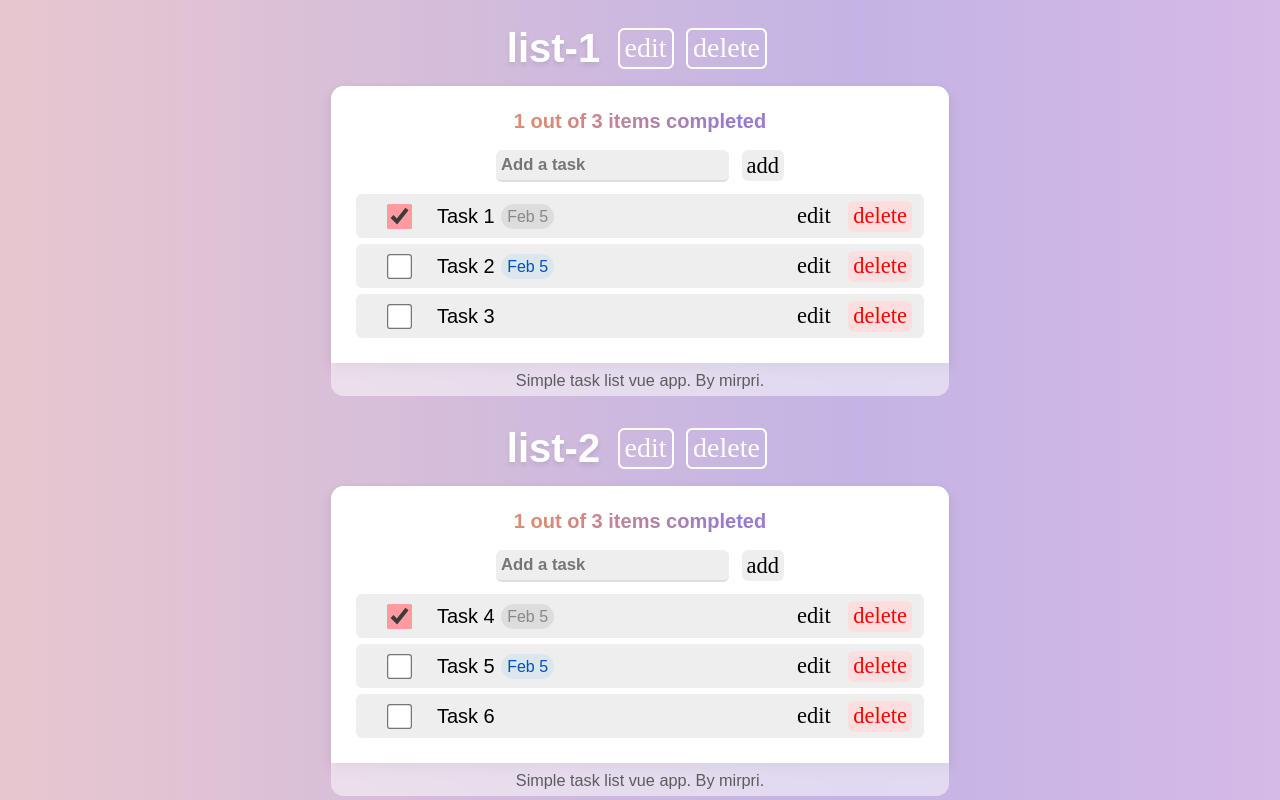
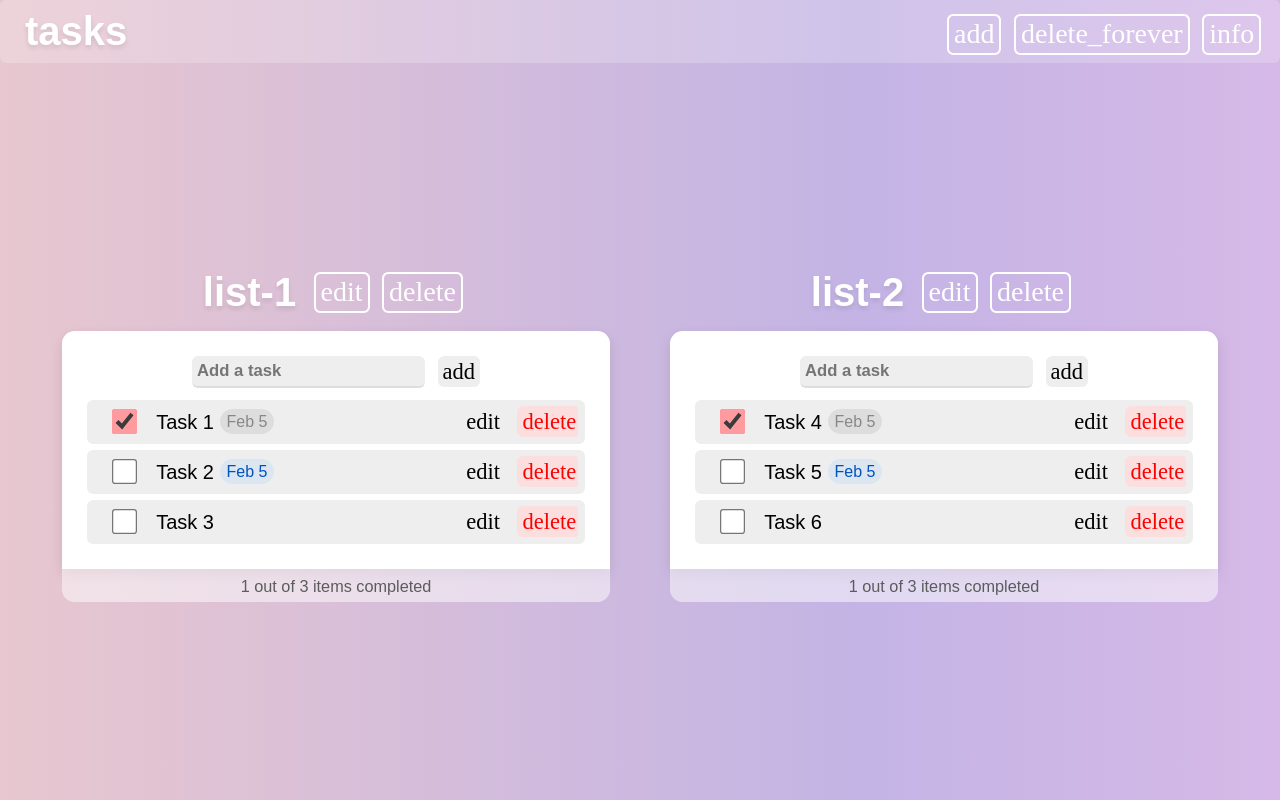
Before and after one commit to mirpri/vue-tasks, a Vue app: page / in a window 1280 px wide. Built offline with nearby package versions, Linux system fonts and the light colour scheme; a web font is replaced by a local one.

Commit message:
refactor task management UI and enhance functionality with new app menu

```diff
--- a/src/App.vue
+++ b/src/App.vue
@@ -1,13 +1,31 @@
 <template>
+  <div class="apptitle"><h1>tasks</h1>
+    <appmenu
+    @addList="addList"
+    @clearData="clearData"
+    ></appmenu>
+  </div>
   <div class="outer-container">
-  <List v-for="list in taskss" :key="list.id" :tasklist="list.tasks" :title="list.name" @listChanged="updateList($event,list.id)"></List>
+    <List v-for="list in taskss"
+    :key="list.id"
+    :tasklist="list.tasks"
+    :title="list.name"
+    @titleChanged="updateTitle($event,list.id)"
+    @deleteList="deleteList(list.id)"
+    @listChanged="updateList($event,list.id)">
+  </List>
+  <div v-if="taskss.length==0" class="empty-div main">
+      <p class="highlight"><span class="icon">task</span>&nbsp;Enjoy your day!</p>
   </div>
-  <div :class="messageBar.show?'badge good message':'badge good message shrinked'">{{messageBar.content}}</div>
+</div>
+<div :class="messageBar.show?'badge good message':'badge good message shrinked'">{{messageBar.content}}</div>
+
 </template>
 
 
 <script>
 import List from './components/List/List.vue';
+import appmenu from './components/appMenu.vue';
 import { nanoid } from 'nanoid'; // import nanoid to generate unique ids
 
 export default {
@@ -15,6 +33,7 @@ export default {
   name: 'App',
   components: {
     List,
+    appmenu,
   },
 
   data() {
@@ -46,12 +65,27 @@ export default {
   },
 
   methods: {
+    addList(){
+      this.taskss.push({name:'new list',id:'list-'+nanoid(),tasks:[]});
+    },
     updateList(tasks, id) {
       this.taskss.forEach(list => {
         if (list.id === id) {
           list.tasks = tasks;
         }
       });
+      this.saveToLocalStorage();
+    },
+    updateTitle(title, id) {
+      this.taskss.forEach(list => {
+        if (list.id === id) {
+          list.name = title;
+        }
+      });
+      this.saveToLocalStorage();
+    },
+    deleteList(id) {
+      this.taskss = this.taskss.filter(list => list.id !== id);
       this.saveToLocalStorage();
     },
     saveToLocalStorage() {
@@ -79,18 +113,18 @@ export default {
           this.messageBar.show-=1;
         }, 1000);
       }
-    }
+    },
+    clearData() {
+      localStorage.clear();
+      this.taskss = [{name:'new list',id:'list-'+nanoid(),tasks:[]}];
+      this.messageBar.content='Tasks cleared from local storage';
+      this.messageBar.show+=1;
+      setTimeout(() => {
+        this.messageBar.show-=1;
+      }, 1000);
+    },
   },
 
 };
 
 </script>
-
-<style>
-#app{
-  display: flex;
-  justify-content: center;
-  overflow: hidden;
-  transition: 0ms;
-}
-</style>
--- a/src/assets/saintyle.css
+++ b/src/assets/saintyle.css
@@ -147,7 +147,7 @@ footer {
     font-size: small;
     border-radius: 0;
     border-radius: 0 0 10px 10px;
-    margin: 0 5%;
+    margin: 0 5% 10px 5%;
 }
 
 
@@ -232,12 +232,16 @@ input[type="checkbox"]:checked {
     z-index: 1001; /* Ensure modal is on top */
 }
 
+
+
 @media (max-width: 600px) {
     .main {
-        margin: 0;
+        margin-left: 0;
+        margin-right: 0;
     }
     footer {
-        margin: 0;
+        margin-left: 0;
+        margin-right: 0;
     }
 
 }
--- a/src/assets/specialstyles.css
+++ b/src/assets/specialstyles.css
@@ -12,9 +12,17 @@
     transition: all 0s;
 }
 
+@media (min-width: 850px) {
+    .container {
+        width: 38vw;
+    }
+}
+
+
 body{
     zoom: 1.25;
 }
+
 
 .task-item{
     background-color: #eee;
@@ -31,15 +39,28 @@ body{
 .task-item div{
     display: flex;
     align-items: center;
+    overflow: hidden;
 }
 
-.task-item input[type="checkbox"]{
-    margin-left: 20px;
-    margin-right: 20px;
+
+.itemLabel{
+    width: 80%;
 }
 
+label{
+    max-width: calc(100% - 100px);
+
+}
+
+
+.task-item input[type="checkbox"]{
+    margin-left: 15px;
+    margin-right: 15px;
+}
+
+
 .task-list{
-    max-height: calc(80vh - 250px);
+    max-height: calc(80vh - 260px);
     overflow: auto;
 }
 
@@ -112,14 +133,20 @@ label input[type="radio"]{
     width: 10px;
 }
 
+#app{
+    height: 80vh;
+    width: 80vw;
+    transition: all 0s;
+}
+
 .outer-container{
     display: flex;
     justify-content: center;
     align-items: center;
     flex-direction:row;
     flex-wrap: wrap;
-    height: 80vh;
-    width:80vw;
+    height:calc(100% - 50px);
+    width:100%;
     overflow-x: auto;
     transition: all 0s;
 }
@@ -137,6 +164,7 @@ label input[type="radio"]{
     align-items: center;
 }
 
+.title-bar input,
 .title-bar button{
     background-color: #0000;
     color: #fff;
@@ -144,6 +172,12 @@ label input[type="radio"]{
     font-size:1.4em;
     padding: 2px 4px;
 }
+
+.title-bar input{
+    font-weight: bold;
+    width: 60%;
+}
+
 
 .title-bar button:hover{
     background-color: #fff;
@@ -154,3 +188,45 @@ label input[type="radio"]{
     padding: 2px 4px;
     font-size: large;
 }
+
+
+
+.appmenupopup{
+    position: fixed;
+    backdrop-filter: blur(10px);
+    background-color: #92929260;
+    box-shadow: 0px 0px 10px 0px #00000060;
+    margin: 20px -120px;
+    right: 0;
+    bottom: 0;
+    border-radius: 20px;
+}
+
+.appmenupopup:hover{
+    margin: 20px 20px;
+}
+
+.apptitle{
+    display: flex;
+    padding-left: 20px;
+    height: 50px;
+    justify-content:space-between;
+    align-items: center;
+    background-color: #fff3;
+}
+
+.apptitle h1{
+    margin: 0;
+    padding: 0;
+}
+
+.empty-div{
+    height: 50%;
+    width: 50%;
+    background-color: #fffa;
+    border-radius: 20px;
+    display: flex;
+    justify-content: center;
+    align-items: center;
+    font-size: large;
+}
--- a/src/components/List/List.vue
+++ b/src/components/List/List.vue
@@ -1,8 +1,7 @@
 <template>
     <div class="container">
-    <titleBar :title="title"></titleBar>
+    <titleBar :title="title" @titleChanged="onTitleChanged" @deleteList="$emit('deleteList')"></titleBar>
     <div class="main">
-      <p class="highlight">{{ listsummary }}</p>
       <taskForm @taskAdded="addTask($event)"></taskForm>
       <div class="task-list">
         <taskItem v-for="task in tasks"
@@ -17,7 +16,7 @@
         <div class="task-item hidden" id="item-spacer"></div>
       </div>
     </div>
-    <footer >Simple task list vue app. By mirpri.</footer>
+    <footer >{{ listsummary }}</footer>
   </div>
 </template>
 
@@ -79,6 +78,9 @@
       saveToLocalStorage() {
         this.$emit('listChanged',this.tasks);
       },
+      onTitleChanged(newTitle) {
+        this.$emit('titleChanged', newTitle);
+      },
     },
     watch: {
       tasks: {
--- a/src/components/List/taskEditor.vue
+++ b/src/components/List/taskEditor.vue
@@ -39,7 +39,7 @@ export default {
     methods: {
         onSubmit() {
             if (this.available()) {
-                this.$emit("item-edited", this.newLabel, new Date(this.newDue).setHours(0, 0, 0, 0));
+                this.$emit("item-edited", this.newLabel, new Date(this.newDue).setHours(12, 0, 0, 0));
             }
         },
         onCancel() {
@@ -48,10 +48,11 @@ export default {
         formatTime2(date)
         {
             if(date === '') return '';
+            date = new Date(date);
             return date.toISOString().split('T')[0];
         },
         available(){
-            return this.newLabel&&(this.newLabel !== this.label || this.newDue !== this.due);
+            return this.newLabel&&(this.newLabel !== this.label || Date(this.newDue) !== Date(this.due));
         }
     },
     data() {
--- a/src/components/List/taskForm.vue
+++ b/src/components/List/taskForm.vue
@@ -45,7 +45,7 @@ export default {
             if(this.name === '') return;
             if(this.days=='u')this.due='';
             else {
-                this.due=new Date().setHours(0,0,0,0);
+                this.due=new Date().setHours(12,0,0,0);
                 this.due+=this.days*86400000;
                 this.due=new Date(this.due);
             }
@@ -71,7 +71,7 @@ export default {
             if (newDue == 'Invalid Date') newDue = '';
             this.name = newName;
             this.due = newDue;
-            this.days = this.due === '' ? 'u' : (this.due- new Date().setHours(0,0,0,0))/86400000;
+            this.days = this.due === '' ? 'u' : (this.due- new Date().setHours(12,0,0,0))/86400000;
             this.isEditing = false;
         },
     },
--- a/src/components/List/taskItem.vue
+++ b/src/components/List/taskItem.vue
@@ -1,6 +1,6 @@
 <template>
     <div class="task-item" :id="id">
-        <div>
+        <div class="itemLabel">
             <input type="checkbox" :id="id" @change="$emit('toggleDone')" :checked="isDone">
             <label :for="id">{{ name }}</label>
             <span v-if="due!=='' && (dateStat(due)==='future' || done)" class="badge">{{formatTime(due)}}</span>
@@ -53,6 +53,7 @@ export default {
             this.isEditing = false;
         },
         formatTime(date){
+            date = new Date(date);
             const months=['Jan','Feb','Mar','Apr','May','Jun','Jul','Aug','Sep','Oct','Nov','Dec'];
             return months[date.getMonth()] + ' ' + date.getDate();
         },
--- a/src/components/List/titleBar.vue
+++ b/src/components/List/titleBar.vue
@@ -1,9 +1,15 @@
 <template>
-    <div class="title-bar">
-    <h1 v-if="!isEditing">{{ title }}</h1>
-    &nbsp;&nbsp;
-    <button class="icon">edit</button>
-    <button class="icon">delete</button>
+    <div v-if="!isEditing" class="title-bar">
+        <h1 >{{ ntitle }}</h1>
+        &nbsp;&nbsp;
+        <button class="icon" @click="isEditing=true">edit</button>
+        <button class="icon" @click="$emit('deleteList')">delete</button>
+    </div>
+    <div v-else class="title-bar" >
+        <input :value="ntitle"/>
+        &nbsp;&nbsp;
+        <button class="icon" @click="setTitle">done</button>
+        <button class="icon" @click="isEditing=0">cancel</button>
     </div>
 </template>
 
@@ -18,8 +24,16 @@ export default {
     data() {
         return {
             isEditing: false,
-            newName: this.title,
+            ntitle:this.title,
         };
+    },
+    methods: {
+        setTitle() {
+            this.ntitle = this.$el.querySelector('input').value;
+            // alert('title changed to ' + this.ntitle);
+            this.$emit('titleChanged', this.ntitle);
+            this.isEditing = false;
+        },
     },
 };
 
--- /dev/null
+++ b/src/components/appMenu.vue
@@ -0,0 +1,24 @@
+<template>
+    <div class="title-bar">
+        <button class="icon" @click="addList">add</button>
+        <button class="icon" @click="clearData">delete_forever</button>
+        <button class="icon " @click="showAbout">info</button>
+    </div>
+</template>
+
+<script>
+
+export default {
+    methods: {
+        addList() {
+            this.$emit('addList');
+        },
+        showAbout() {
+            alert("Tasks App\nVersion: 1\nDeveloped by: Mirpri")
+        },
+        clearData() {
+            this.$emit('clearData');
+        },
+    },
+};
+</script>
```
Also changed, not shown: src/components/menu.vue (deleted).
